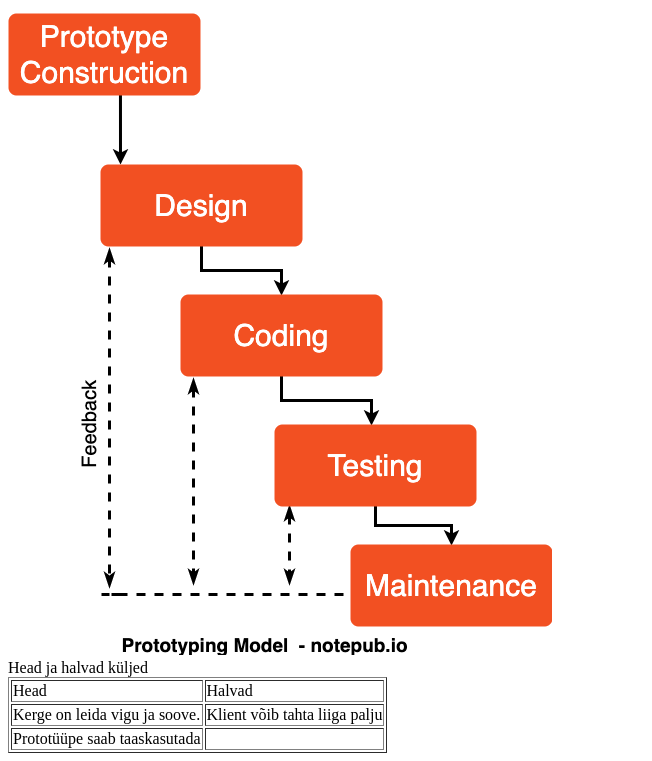
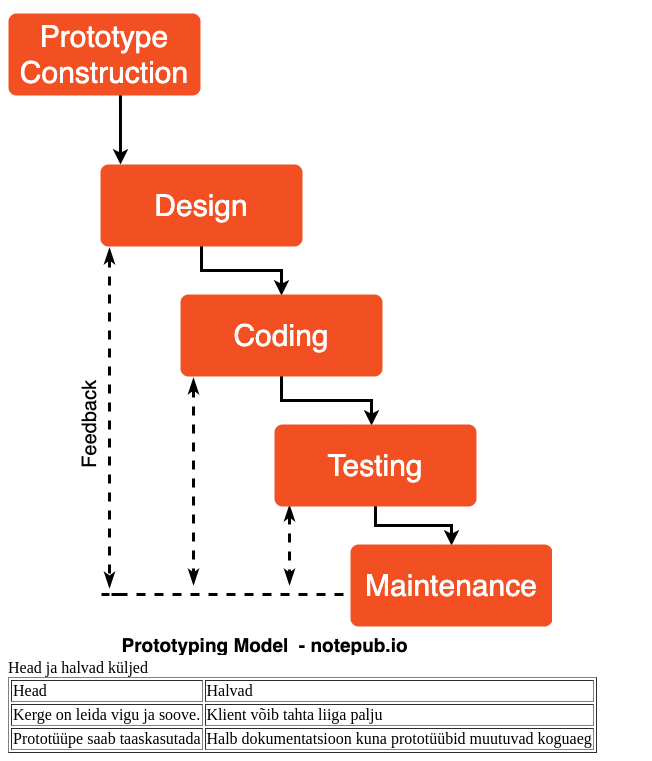
Before and after one commit to mel2134/Ainemapp, a plain HTML site: page arendustsyklid/prototype.html in a window 1280 px wide. Shown: the part 405-1166 px from the top of the page, without its empty margins (0-652 px from the left). Drawn offline with Linux system fonts and the light colour scheme.

Commit message:
prototyping 1 addon

```diff
--- a/arendustsyklid/prototype.html
+++ b/arendustsyklid/prototype.html
@@ -42,7 +42,7 @@
             </tr>
             <tr>
                 <td>Prototüüpe saab taaskasutada</td>
-                <td></td>
+                <td>Halb dokumentatsioon kuna prototüübid muutuvad koguaeg</td> <!-- https://www.geeksforgeeks.org/advantages-and-disadvantages-of-prototype-model/ -->
             </tr>
         </table>
     </body>
```
